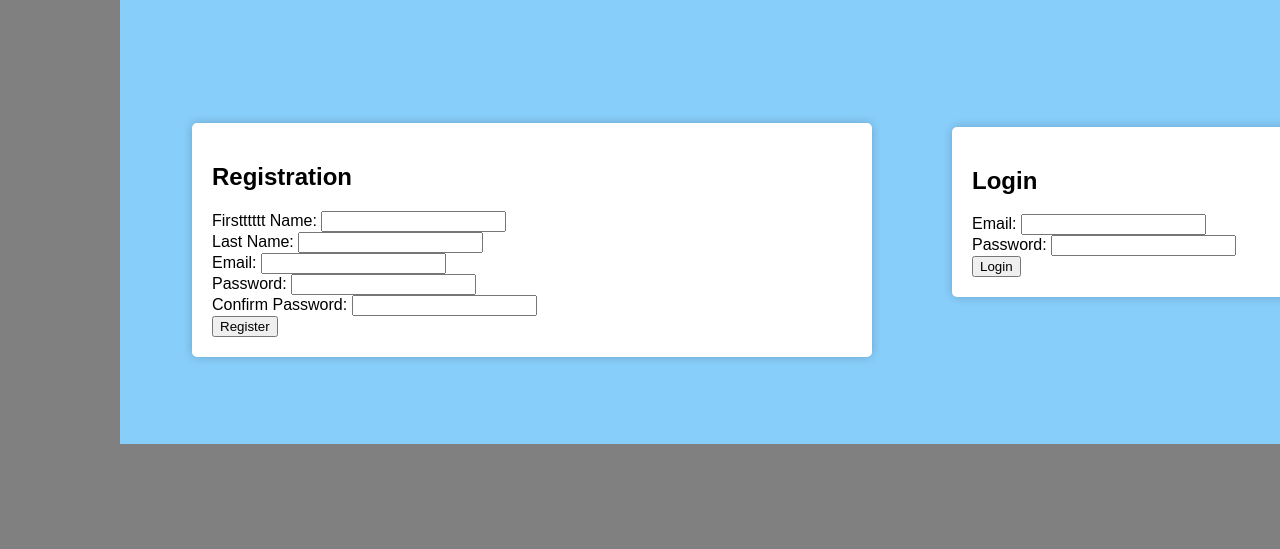
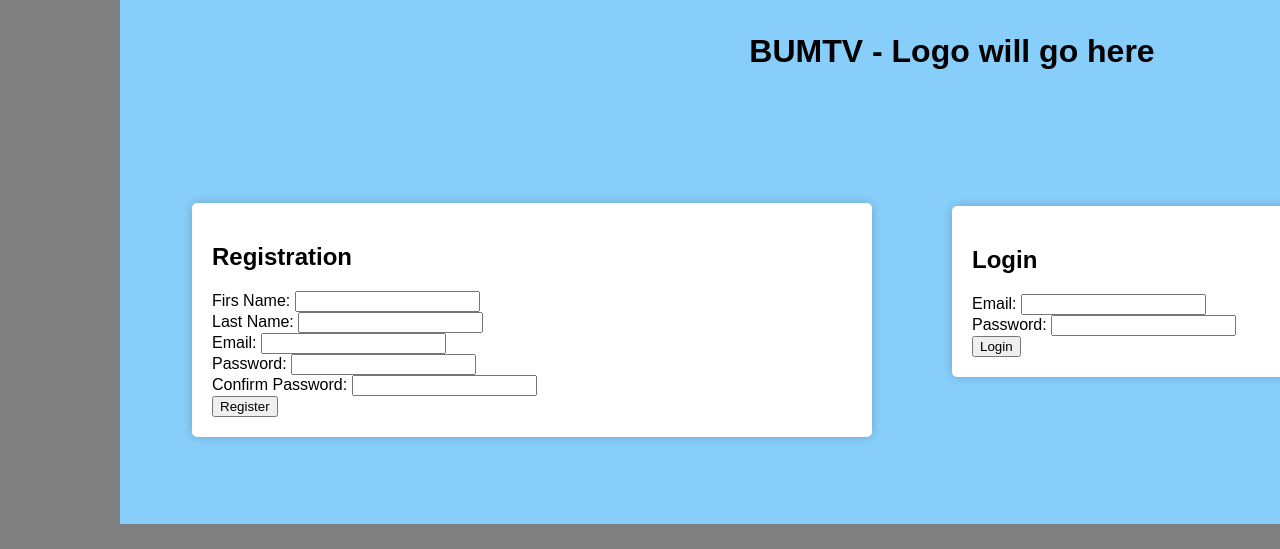
Before and after one commit to BUMETCS673/project-team-4, a Flask app: page / in a window 1280 px wide; the page is wider, and only the part inside the window is pictured. Shown: the top 549 px of that part. Run offline with Flask 2, Linux system fonts and the light colour scheme.

Commit message:
updating css

```diff
--- a/src/app/requirements.txt
+++ b/src/app/requirements.txt
@@ -6,3 +6,6 @@ mysql-connector-python
 python-dotenv==0.19.0
 flask-apispec==0.11.0
 jinja2
+themoviedb
+justwatch
+canistreamit
--- a/src/app/templates/index.html
+++ b/src/app/templates/index.html
@@ -9,11 +9,14 @@
 </head>
 
 <body>
+    <center>
+        <h1>BUMTV - Logo will go here</h1>
+    </center>
     <div class="container">
         <div class="left">
             <h2>Registration</h2>
             <form method="POST" action="/home">
-                <label for="firstName">Firstttttt Name:</label>
+                <label for="firstName">Firs Name:</label>
                 <input type="text" id="firstName" name="firstName" required><br>
                 <label for="lastName">Last Name:</label>
                 <input type="text" id="lastName" name="lastName" required><br>
```
